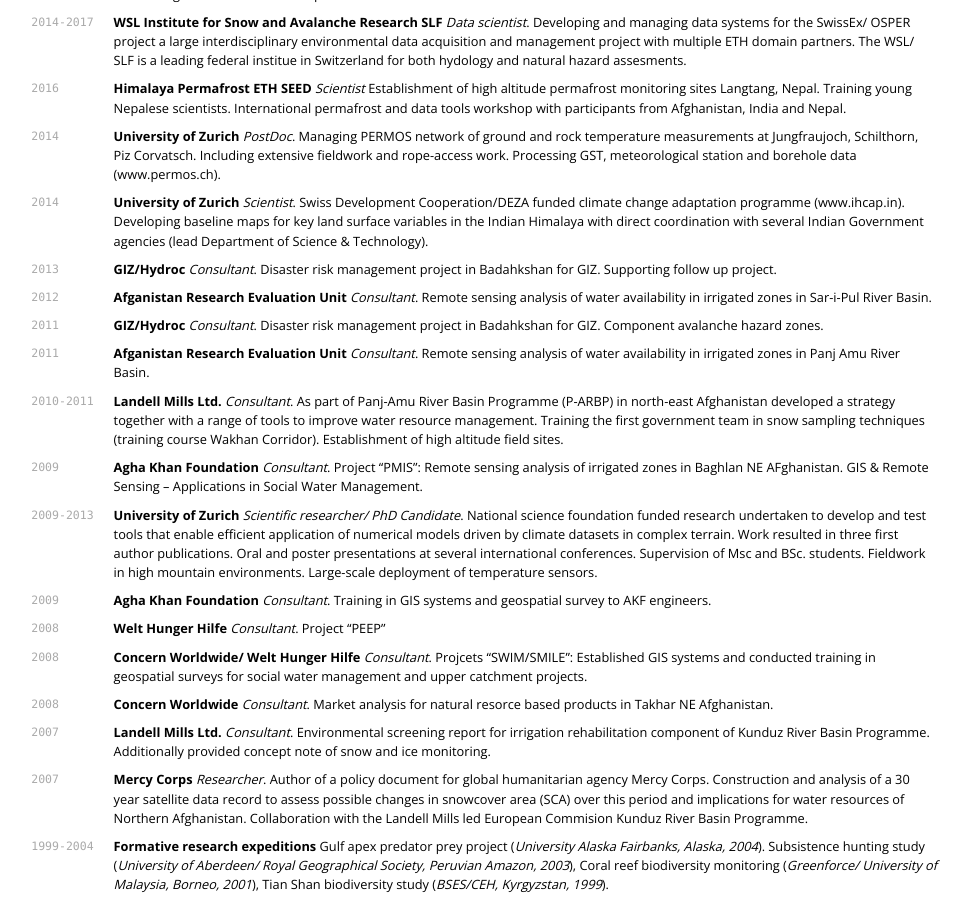
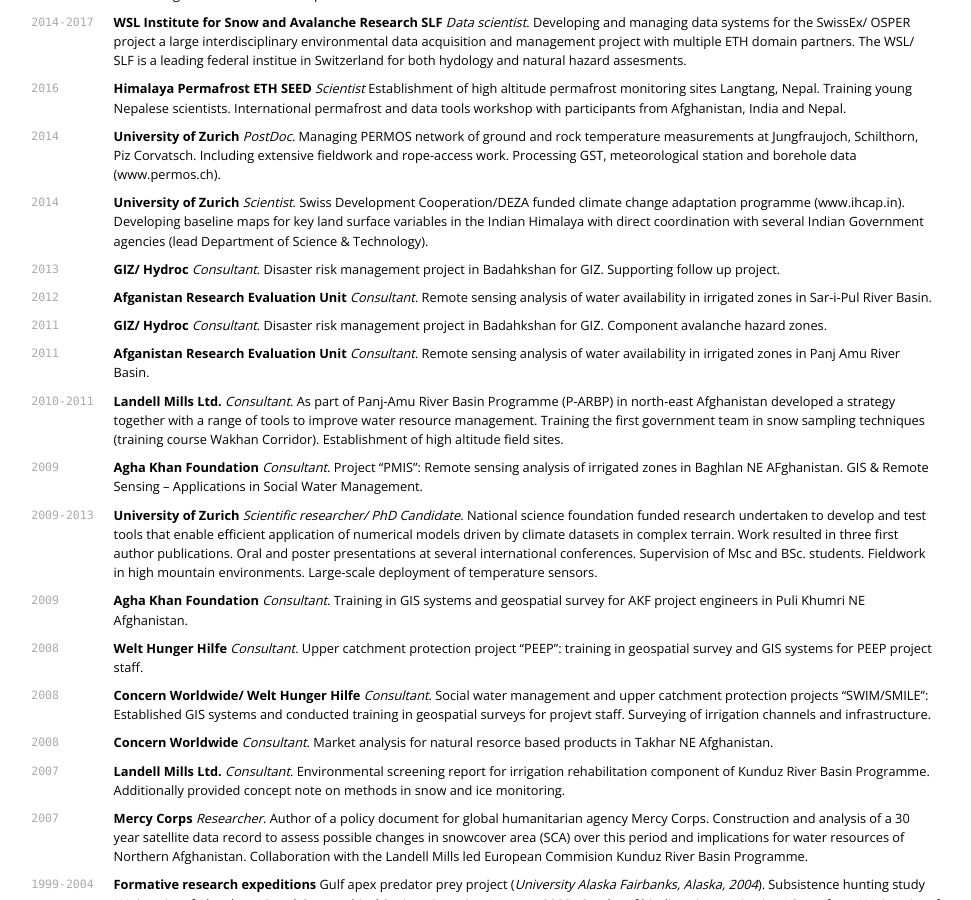
Before and after one commit to joelfiddes/joelfiddes.github.io, a Jekyll site: the page cv/index.html, which Jekyll copies as it is, in a window 1280 px wide and 900 px high, scrolled down 642 px. Shown: the whole window, without its empty margins (216-1187 px from the left). Built offline with Jekyll 4.4.1, drawn with Linux system fonts in a browser that asks for light colours; nearby versions of some CDN libraries.

Commit message:
auto-commit

```diff
--- a/cv/index.html
+++ b/cv/index.html
@@ -66,13 +66,13 @@
 <strong>University of Zurich</strong> <em>Scientist</em>. Swiss Development Cooperation/DEZA funded climate change adaptation programme (www.ihcap.in). Developing baseline maps for key land surface variables in the Indian Himalaya with direct coordination with several Indian Government agencies (lead Department of Science &amp; Technology).</p>
 
 <p><code class="highlighter-rouge">2013</code>
-<strong>GIZ/Hydroc</strong> <em>Consultant</em>. Disaster risk management project in Badahkshan for GIZ. Supporting follow up project.</p>
+<strong>GIZ/ Hydroc</strong> <em>Consultant</em>. Disaster risk management project in Badahkshan for GIZ. Supporting follow up project.</p>
 
 <p><code class="highlighter-rouge">2012</code>
 <strong>Afganistan Research Evaluation Unit</strong> <em>Consultant</em>. Remote sensing analysis of water availability in irrigated zones in Sar-i-Pul River Basin.</p>
 
 <p><code class="highlighter-rouge">2011</code>
-<strong>GIZ/Hydroc</strong> <em>Consultant</em>. Disaster risk management project in Badahkshan for GIZ. Component avalanche hazard zones.</p>
+<strong>GIZ/ Hydroc</strong> <em>Consultant</em>. Disaster risk management project in Badahkshan for GIZ. Component avalanche hazard zones.</p>
 
 <p><code class="highlighter-rouge">2011</code>
 <strong>Afganistan Research Evaluation Unit</strong> <em>Consultant</em>. Remote sensing analysis of water availability in irrigated zones in Panj Amu River Basin.</p>
@@ -87,7 +87,7 @@
 <strong>University of Zurich</strong> <em>Scientific researcher/ PhD Candidate</em>. National science foundation funded research undertaken to develop and test tools that enable efficient application of numerical models driven by climate datasets in complex terrain. Work resulted in three first author publications. Oral and poster presentations at several international conferences. Supervision of Msc and BSc. students. Fieldwork in high mountain environments. Large-scale deployment of temperature sensors.</p>
 
 <p><code class="highlighter-rouge">2009</code>
-<strong>Agha Khan Foundation</strong> <em>Consultant</em>. Training in GIS systems and geospatial survey to AKF engineers.</p>
+<strong>Agha Khan Foundation</strong> <em>Consultant</em>. Training in GIS systems and geospatial survey for AKF project engineers in Puli Khumri NE Afghanistan.</p>
 
 <!--
 `2007-2017`
@@ -95,16 +95,16 @@
 -->
 
 <p><code class="highlighter-rouge">2008</code>
-<strong>Welt Hunger Hilfe</strong> <em>Consultant</em>. Project “PEEP”</p>
+<strong>Welt Hunger Hilfe</strong> <em>Consultant</em>. Upper catchment protection project “PEEP”: training in geospatial survey and GIS systems for PEEP project staff.</p>
 
 <p><code class="highlighter-rouge">2008</code>
-<strong>Concern Worldwide/ Welt Hunger Hilfe</strong> <em>Consultant</em>. Projcets “SWIM/SMILE”: Established GIS systems and conducted training in geospatial surveys for social water management and upper catchment projects.</p>
+<strong>Concern Worldwide/ Welt Hunger Hilfe</strong> <em>Consultant</em>. Social water management and upper catchment protection projects “SWIM/SMILE”: Established GIS systems and conducted training in geospatial surveys for projevt staff. Surveying of irrigation channels and infrastructure.</p>
 
 <p><code class="highlighter-rouge">2008</code>
 <strong>Concern Worldwide</strong> <em>Consultant</em>. Market analysis for natural resorce based products in Takhar NE Afghanistan.</p>
 
 <p><code class="highlighter-rouge">2007</code>
-<strong>Landell Mills Ltd.</strong> <em>Consultant</em>. Environmental screening report for irrigation rehabilitation component of Kunduz River Basin Programme. Additionally provided concept note of snow and ice monitoring.</p>
+<strong>Landell Mills Ltd.</strong> <em>Consultant</em>. Environmental screening report for irrigation rehabilitation component of Kunduz River Basin Programme. Additionally provided concept note on methods in snow and ice monitoring.</p>
 
 <p><code class="highlighter-rouge">2007</code>
 <strong>Mercy Corps</strong> <em>Researcher</em>. Author of a policy document for global humanitarian agency Mercy Corps. Construction and analysis of a 30 year satellite data record to assess possible changes in snowcover area (SCA) over this period and implications for water resources of Northern Afghanistan. Collaboration with the Landell Mills led European Commision Kunduz River Basin Programme.</p>
```
